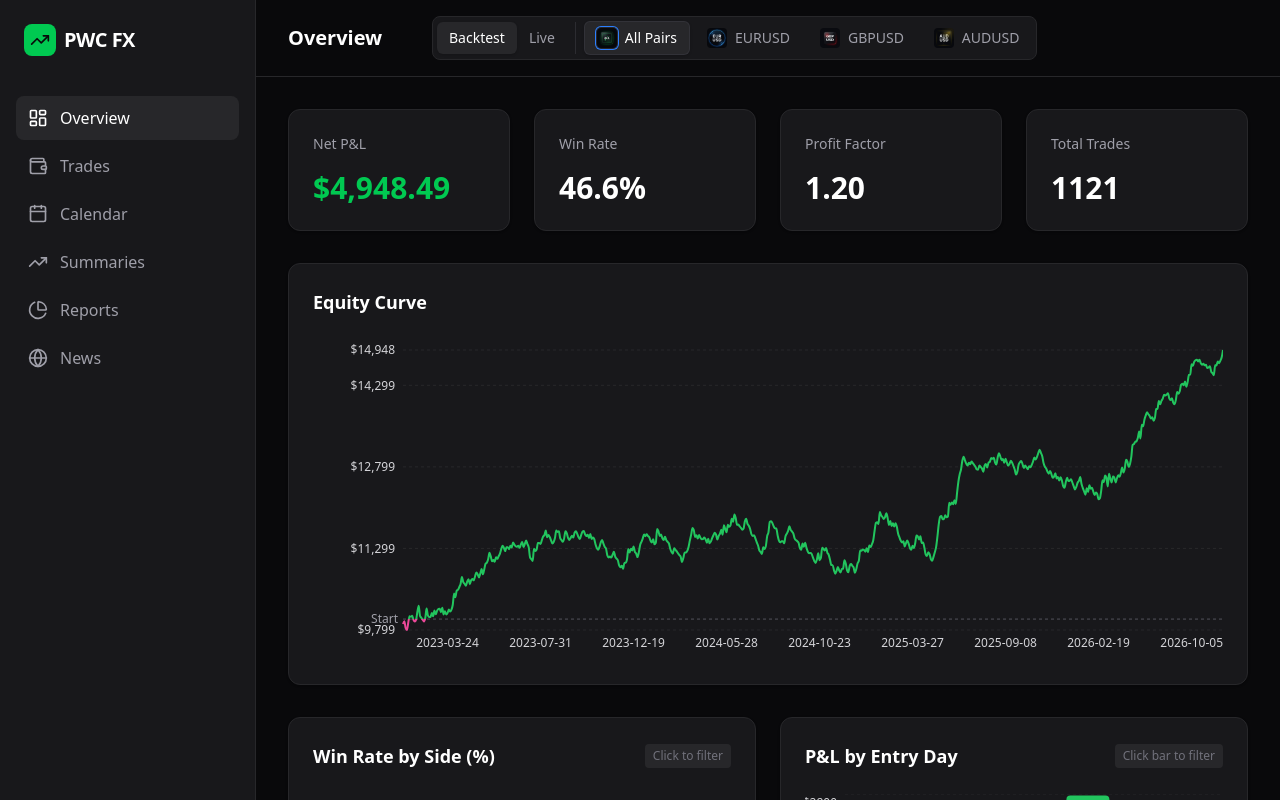
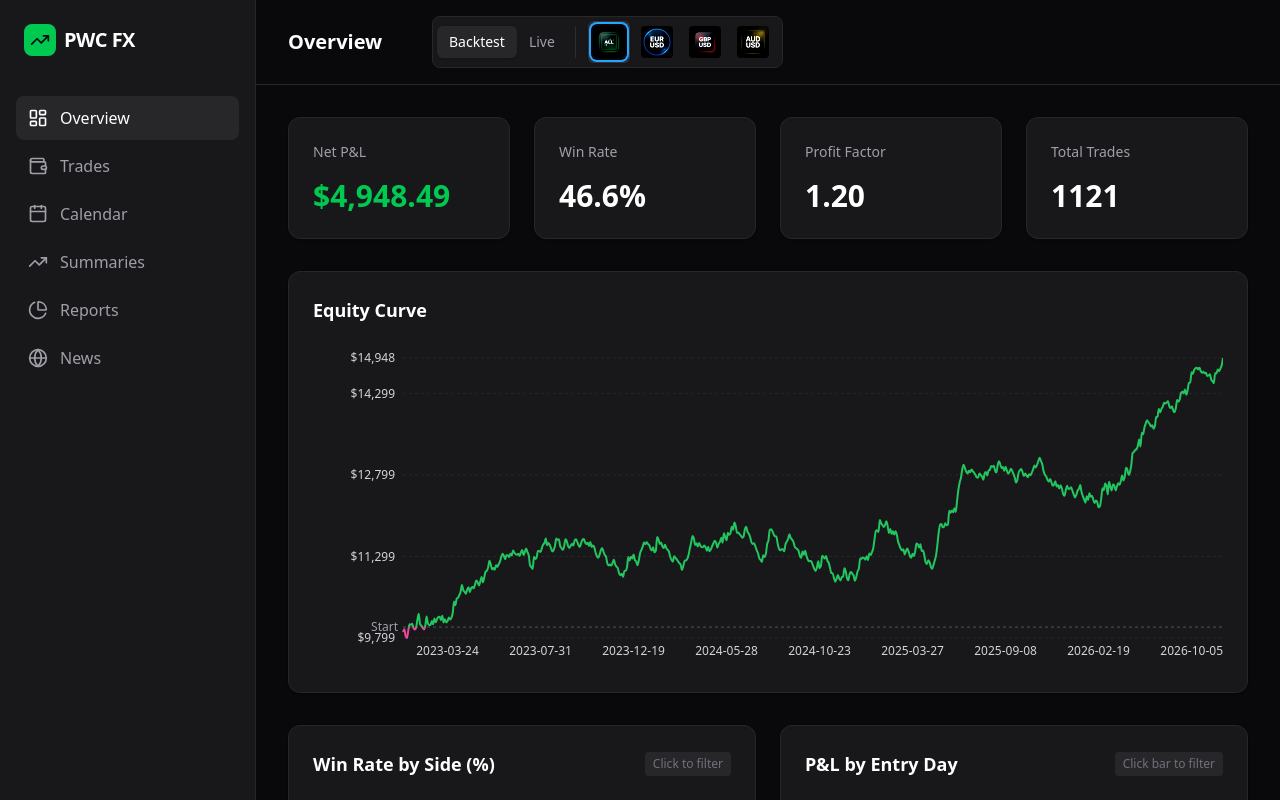
Before and after one commit to PostWorkCulture/FXDashboard, a Next.js app in the folder frontend/: page / in a window 1280 px wide. Built offline with nearby package versions, Linux system fonts and the light colour scheme.

Commit message:
UI Tweaks: Make header pair icons larger, brighter, and remove text labels

```diff
--- a/frontend/src/components/Header.tsx
+++ b/frontend/src/components/Header.tsx
@@ -49,34 +49,34 @@ export function Header() {
               </button>
             </div>
 
-            <div className="flex items-center gap-1">
+            <div className="flex items-center gap-1.5 px-1">
               <button
                 onClick={() => setFilters(f => ({ ...f, symbol: "All" }))}
-                className={`flex items-center gap-2 px-3 py-1.5 rounded-md transition-colors ${filters.symbol === "All" ? "bg-zinc-800 text-white shadow-sm border border-zinc-700/50" : "hover:bg-zinc-800 text-zinc-400 hover:text-white border border-transparent"}`}
+                className={`p-1 rounded-md transition-all hover:scale-105 ${filters.symbol === "All" ? "bg-zinc-800 shadow-sm border border-zinc-700/50" : "hover:bg-zinc-800/50 border border-transparent"}`}
+                title="All Pairs"
               >
-                <img src={`${process.env.NODE_ENV === "production" ? "/FXDashboard" : ""}/icons/all.jpg`} className={`w-5 h-5 rounded object-cover ${filters.symbol === "All" ? "ring-1 ring-blue-500 ring-offset-1 ring-offset-zinc-800" : ""}`} />
-                <span className="text-sm font-medium">All Pairs</span>
+                <img src={`${process.env.NODE_ENV === "production" ? "/FXDashboard" : ""}/icons/all.jpg`} className={`w-8 h-8 rounded-sm object-cover brightness-125 contrast-125 ${filters.symbol === "All" ? "ring-2 ring-blue-500 ring-offset-2 ring-offset-zinc-900" : ""}`} />
               </button>
               <button
                 onClick={() => togglePair("EURUSD")}
-                className={`flex items-center gap-2 px-3 py-1.5 rounded-md transition-colors ${filters.symbol === "EURUSD" ? "bg-zinc-800 text-white shadow-sm border border-zinc-700/50" : "hover:bg-zinc-800 text-zinc-400 hover:text-white border border-transparent"}`}
+                className={`p-1 rounded-md transition-all hover:scale-105 ${filters.symbol === "EURUSD" ? "bg-zinc-800 shadow-sm border border-zinc-700/50" : "hover:bg-zinc-800/50 border border-transparent"}`}
+                title="EURUSD"
               >
-                <img src={`${process.env.NODE_ENV === "production" ? "/FXDashboard" : ""}/icons/eurusd.jpg`} className={`w-5 h-5 rounded object-cover ${filters.symbol === "EURUSD" ? "ring-1 ring-blue-500 ring-offset-1 ring-offset-zinc-800" : ""}`} />
-                <span className="text-sm font-medium">EURUSD</span>
+                <img src={`${process.env.NODE_ENV === "production" ? "/FXDashboard" : ""}/icons/eurusd.jpg`} className={`w-8 h-8 rounded-sm object-cover brightness-125 contrast-125 ${filters.symbol === "EURUSD" ? "ring-2 ring-blue-500 ring-offset-2 ring-offset-zinc-900" : ""}`} />
               </button>
               <button
                 onClick={() => togglePair("GBPUSD")}
-                className={`flex items-center gap-2 px-3 py-1.5 rounded-md transition-colors ${filters.symbol === "GBPUSD" ? "bg-zinc-800 text-white shadow-sm border border-zinc-700/50" : "hover:bg-zinc-800 text-zinc-400 hover:text-white border border-transparent"}`}
+                className={`p-1 rounded-md transition-all hover:scale-105 ${filters.symbol === "GBPUSD" ? "bg-zinc-800 shadow-sm border border-zinc-700/50" : "hover:bg-zinc-800/50 border border-transparent"}`}
+                title="GBPUSD"
               >
-                <img src={`${process.env.NODE_ENV === "production" ? "/FXDashboard" : ""}/icons/gbpusd.jpg`} className={`w-5 h-5 rounded object-cover ${filters.symbol === "GBPUSD" ? "ring-1 ring-blue-500 ring-offset-1 ring-offset-zinc-800" : ""}`} />
-                <span className="text-sm font-medium">GBPUSD</span>
+                <img src={`${process.env.NODE_ENV === "production" ? "/FXDashboard" : ""}/icons/gbpusd.jpg`} className={`w-8 h-8 rounded-sm object-cover brightness-125 contrast-125 ${filters.symbol === "GBPUSD" ? "ring-2 ring-blue-500 ring-offset-2 ring-offset-zinc-900" : ""}`} />
               </button>
               <button
                 onClick={() => togglePair("AUDUSD")}
-                className={`flex items-center gap-2 px-3 py-1.5 rounded-md transition-colors ${filters.symbol === "AUDUSD" ? "bg-zinc-800 text-white shadow-sm border border-zinc-700/50" : "hover:bg-zinc-800 text-zinc-400 hover:text-white border border-transparent"}`}
+                className={`p-1 rounded-md transition-all hover:scale-105 ${filters.symbol === "AUDUSD" ? "bg-zinc-800 shadow-sm border border-zinc-700/50" : "hover:bg-zinc-800/50 border border-transparent"}`}
+                title="AUDUSD"
               >
-                <img src={`${process.env.NODE_ENV === "production" ? "/FXDashboard" : ""}/icons/audusd.jpg`} className={`w-5 h-5 rounded object-cover ${filters.symbol === "AUDUSD" ? "ring-1 ring-blue-500 ring-offset-1 ring-offset-zinc-800" : ""}`} />
-                <span className="text-sm font-medium">AUDUSD</span>
+                <img src={`${process.env.NODE_ENV === "production" ? "/FXDashboard" : ""}/icons/audusd.jpg`} className={`w-8 h-8 rounded-sm object-cover brightness-125 contrast-125 ${filters.symbol === "AUDUSD" ? "ring-2 ring-blue-500 ring-offset-2 ring-offset-zinc-900" : ""}`} />
               </button>
             </div>
           </div>
```
